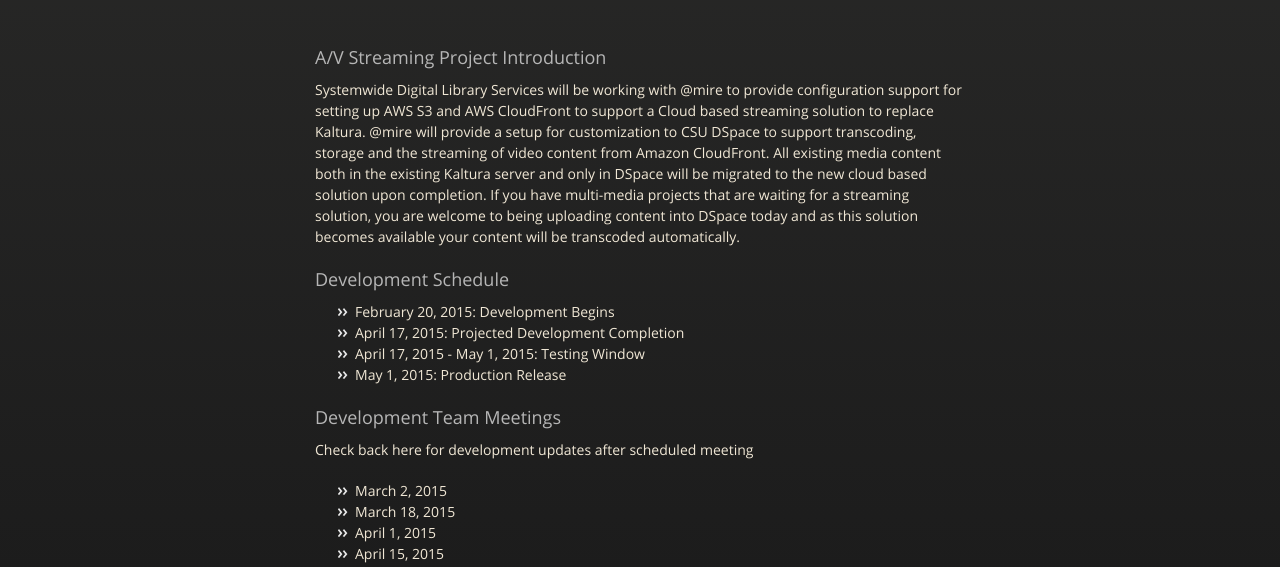
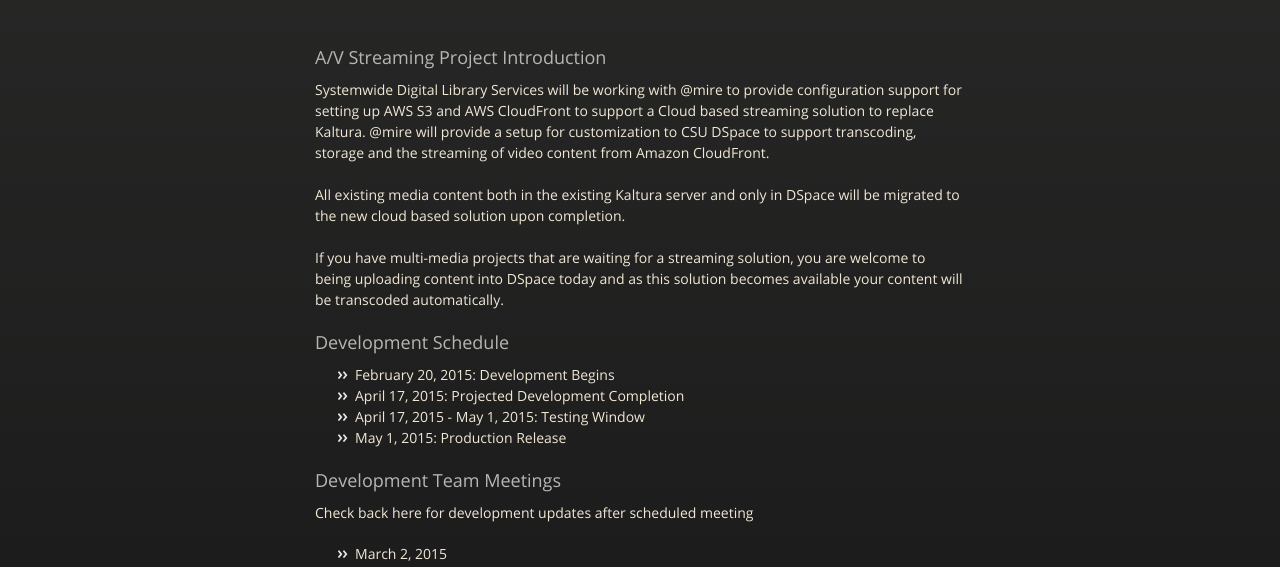
Before and after one commit to CSU-Digital-Repositories/ScholarWorks, a plain HTML site: page streaming/index.html in a window 1280 px wide. Shown: the part 226-793 px from the top of the page. Drawn offline with nearby package versions, Linux system fonts and the light colour scheme.

Commit message:
fixing layout.

```diff
--- a/streaming/index.html
+++ b/streaming/index.html
@@ -36,9 +36,9 @@
 <a id="welcome-to-github-pages" class="anchor" href="#welcome-to-github-pages" aria-hidden="true"><span class="octicon octicon-link"></span></a>A/V Streaming Project Introduction</h3>
 
 <p>Systemwide Digital Library Services will be working with @mire to provide configuration support for setting up AWS S3 and AWS CloudFront to support a Cloud based streaming solution to replace Kaltura.
-@mire will provide a setup for customization to CSU DSpace to support transcoding, storage and the streaming of video content from Amazon CloudFront.
+@mire will provide a setup for customization to CSU DSpace to support transcoding, storage and the streaming of video content from Amazon CloudFront.<br /><br />
 
-All existing media content both in the existing Kaltura server and only in DSpace will be migrated to the new cloud based solution upon completion.
+All existing media content both in the existing Kaltura server and only in DSpace will be migrated to the new cloud based solution upon completion.<br /><br />
 
 If you have multi-media projects that are waiting for a streaming solution, you are welcome to being uploading content into DSpace today and as this solution becomes available your content will be transcoded automatically.
 </p>
```
